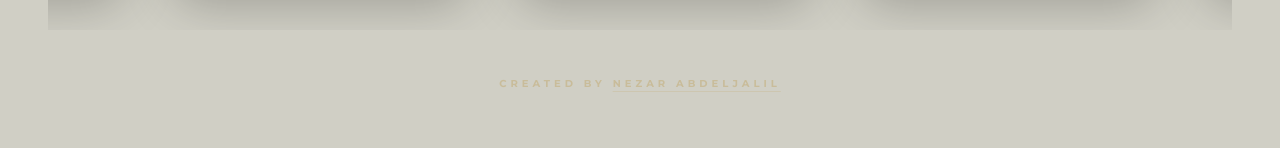
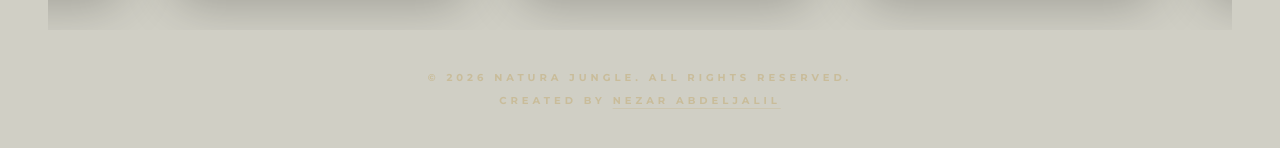
Before and after one commit to ozric1/natura-jungle, a React (Vite) app: page / in a window 1280 px wide. Shown: the part 2697-2845 px from the top of the page. Built offline with nearby package versions, Linux system fonts and the light colour scheme; a web font is replaced by a local one.

Commit message:
Refine signature with copyright notice and year 2026

```diff
--- a/src/components/Dashboard.tsx
+++ b/src/components/Dashboard.tsx
@@ -1199,7 +1199,10 @@ export const Dashboard = ({ language: currentLanguage, setLanguage, isNightMode,
                 </div>
 
                 {/* Creator Signature */}
-                <div className="pb-20 pt-10 text-center">
+                <div className="pb-20 pt-10 text-center flex flex-col items-center gap-2">
+                    <p className="text-[10px] font-bold uppercase tracking-[0.4em] text-luxury-gold/40">
+                        © 2026 Natura Jungle. All Rights Reserved.
+                    </p>
                     <a
                         href="https://wa.me/212634175357"
                         target="_blank"
```
